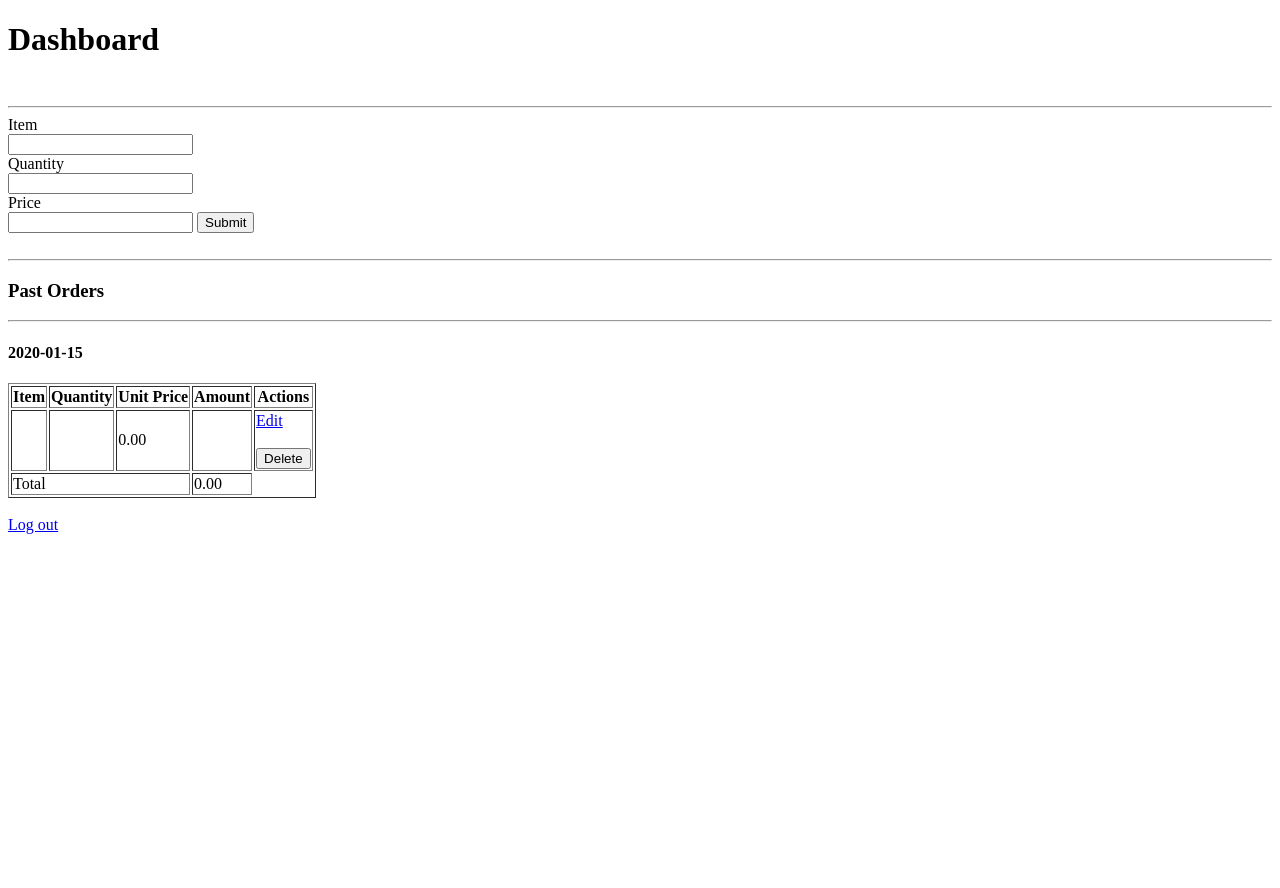
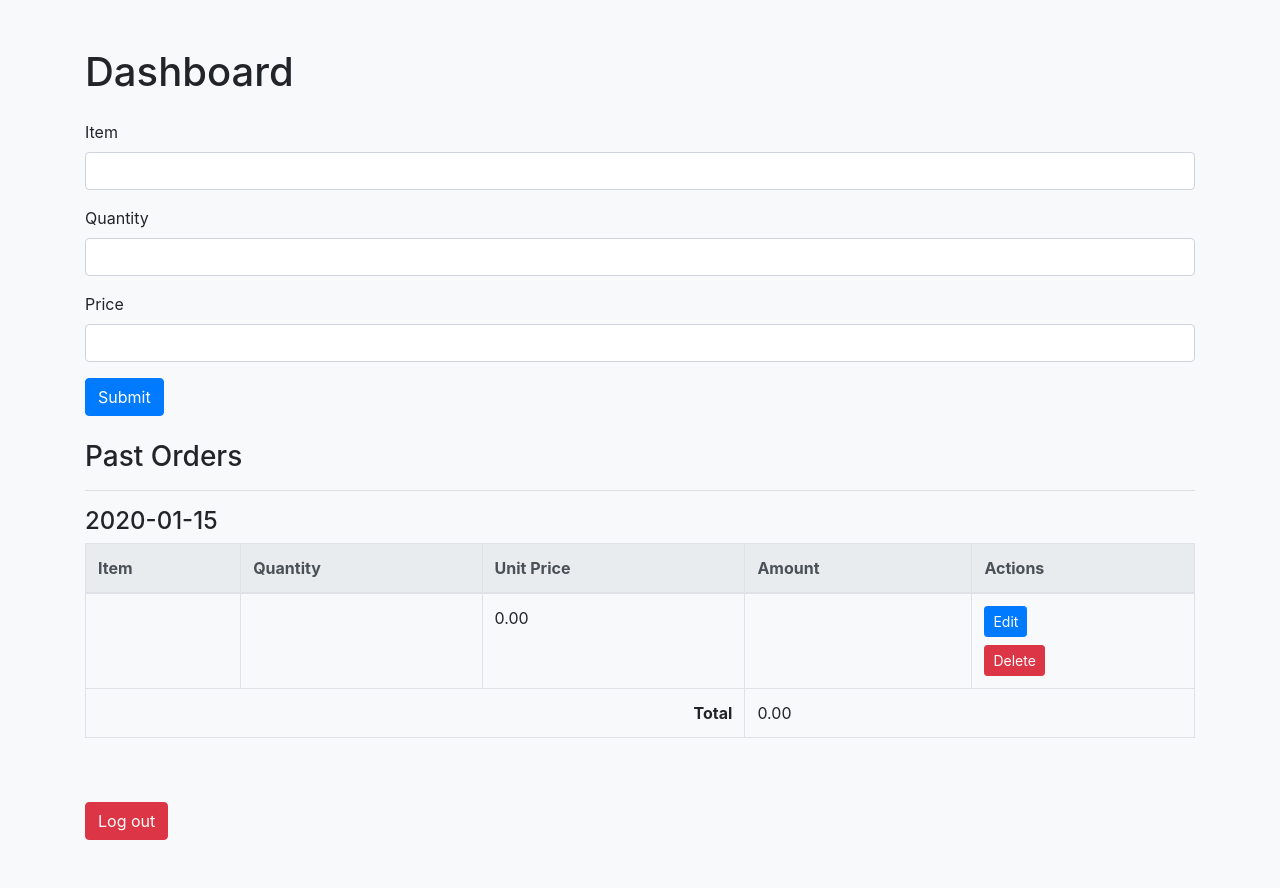
Before and after one commit to ThisisBankole/Grocery-Tracker, a Python web app: template templates/dashboard.html in a window 1280 px wide. Before the commit the page ends 534 px from the top, so only its background shows below. Run offline with Jinja, Linux system fonts and the light colour scheme; the template is opened without the code that fills it: most values are stand-ins (such as "Sample title", 1, 10 or a date in 2020); form fields are guessed from the names that the template uses; some libraries are stand-ins or nearby versions.

Commit message:
updated files

```diff
--- a/read.py
+++ /dev/null
@@ -1,4 +0,0 @@
-import pandas as pd
-
-data = pd.read_csv('filename.csv')
-print(data)
--- a/templates/dashboard.html
+++ b/templates/dashboard.html
@@ -1,28 +1,59 @@
 <!DOCTYPE html>
 <html lang="en">
+
 <head>
     <meta charset="UTF-8">
     <meta name="viewport" content="width=device-width, initial-scale=1.0">
     <title>Dashboard</title>
+    <link href="https://stackpath.bootstrapcdn.com/bootstrap/4.5.2/css/bootstrap.min.css" rel="stylesheet">
+    <style>
+        #search-results {
+            display: none;
+            box-shadow: 0 4px 8px rgba(0, 0, 0, 0.1);
+            border-radius: 5px;
+            transition: box-shadow 0.3s;
+        }
+
+        #search-results:hover {
+            box-shadow: 0 6px 12px rgba(0, 0, 0, 0.15);
+        }
+
+        #search-results ul.list-group li {
+            cursor: pointer; /* Changes cursor to a hand (pointer) */
+        }
+
+        #search-results ul.list-group li:hover {
+            background-color: rgba(0, 123, 255, 0.1); /* A light blue hover effect */
+        }
+    </style>
 </head>
-<body>
-    <h1>Dashboard</h1>
-    <br>
-    <hr>
 
-    <form action="{{ url_for('dashboard') }}" method="post">
+<body class="bg-light p-5">
+
+    <div class="container">
+        <h1 class="mb-4">Dashboard</h1>
+
+        <form action="{{ url_for('dashboard') }}" method="post" class="mb-4">
             {{ form.hidden_tag() }}
-        {{ form.item.label }} <br>
-        {{ form.item }} <br>
-        {{ form.quantity.label }} <br>
-        {{ form.quantity }} <br>
-        {{ form.price.label }} <br>
-        {{ form.price }}
-        {{ form.submit }}
+            <div class="form-group">
+                {{ form.item.label }}
+                {{ form.item(class="form-control") }}
+            </div>
+
+            <div id="search-results" class="border p-2" style="max-height: 150px; overflow-y: auto;"></div>
+
+            <div class="form-group">
+                {{ form.quantity.label }}
+                {{ form.quantity(class="form-control") }}
+            </div>
+
+            <div class="form-group">
+                {{ form.price.label }}
+                {{ form.price(class="form-control") }}
+            </div>
+
+            {{ form.submit(class="btn btn-primary") }}
         </form>
-
-    <br>
-    <hr>
 
         <h3>Past Orders</h3>
         <hr>
@@ -32,20 +63,67 @@
         <h4>
             {% if date == now %}
             Today
-            <br>
             {% elif date == yesterday %}
             Yesterday
-            <br>
             {% else %}
             {{ date }}
             {% endif %}
         </h4>
 
         {% include 'table_rendering.html' %}
-
         {% endif %}
         {% endfor %}
 
-    <a href="{{url_for('logout')}}">Log out</a>
+        <a href="{{url_for('logout')}}" class="btn btn-danger mt-4">Log out</a>
+    </div>
+
+<script>
+        let debounceTimeout;
+        const searchResultsBox = document.getElementById('search-results');
+        const itemInput = document.getElementById('item');
+
+        itemInput.addEventListener('keyup', function() {
+            clearTimeout(debounceTimeout); // Clear any previously set timeouts
+            const query = this.value;
+
+            debounceTimeout = setTimeout(() => {
+                if (query.length > 2) {
+                    fetch(`/search?query=${query}`)
+                        .then(response => response.json())
+                        .then(data => {
+                            if (data.groceries && data.groceries.length > 0) {
+                                let resultsHTML = '<ul class="list-group">';
+                                data.groceries.forEach(grocery => {
+                                    resultsHTML += `<li class="list-group-item">${grocery}</li>`;
+                                });
+                                resultsHTML += '</ul>';
+                                searchResultsBox.innerHTML = resultsHTML;
+                                searchResultsBox.style.display = 'block'; // Show the search results box
+                            } else {
+                                searchResultsBox.style.display = 'none'; // Hide the box if no results
+                            }
+                        });
+                } else {
+                    searchResultsBox.style.display = 'none'; // Hide the box if query length is 2 or less
+                }
+            }, 10); // Wait for 300ms after user stops typing to make the API call
+        });
+
+        // This listens for clicks on any list item and populates the input field
+        searchResultsBox.addEventListener('click', function(event) {
+            if (event.target.tagName.toLowerCase() === 'li') {
+                itemInput.value = event.target.textContent;
+                this.innerHTML = ''; // clear the search results
+                this.style.display = 'none'; // Hide the box after selecting an item
+            }
+        });
+
+</script>
+
+    <!-- Bootstrap JS (optional but required for some Bootstrap components) -->
+    <script src="https://code.jquery.com/jquery-3.5.1.slim.min.js"></script>
+    <script src="https://cdn.jsdelivr.net/npm/@popperjs/core@2.9.3/dist/umd/popper.min.js"></script>
+    <script src="https://stackpath.bootstrapcdn.com/bootstrap/4.5.2/js/bootstrap.min.js"></script>
 </body>
+
 </html>
--- a/templates/table_rendering.html
+++ b/templates/table_rendering.html
@@ -1,16 +1,16 @@
-{% set ns = namespace(total_amount=0) %}
-<table border="1">
-    <thead>
+<div class="table-responsive">
+    <table class="table table-bordered table-hover">
+        <thead class="thead-light">
             <tr>
                 <th>Item</th>
                 <th>Quantity</th>
                 <th>Unit Price</th>
                 <th>Amount</th>
                 <th>Actions</th>
-
             </tr>
         </thead>
         <tbody>
+            {% set ns = namespace(total_amount=0) %}
             {% for item in items %}
                 <tr>
                     <td>{{ item.item }}</td>
@@ -24,19 +24,19 @@
                     </td>
                     <td>{{ item.price if item.price is not none else 0 }}</td>
                     <td>
-                    <a href="{{ url_for('edit_grocery', grocery_id=item.id) }}">Edit</a>  <br> <br>
-                    <form action="{{ url_for('delete_grocery', grocery_id=item.id) }}" method="post" onsubmit="return confirm('Are you sure you want to delete this item?');">
-                        <input type="submit" value="Delete">
+                        <a href="{{ url_for('edit_grocery', grocery_id=item.id) }}" class="btn btn-sm btn-primary">Edit</a>
+                        <form action="{{ url_for('delete_grocery', grocery_id=item.id) }}" method="post" onsubmit="return confirm('Are you sure you want to delete this item?');" class="mt-2">
+                            <input type="submit" value="Delete" class="btn btn-sm btn-danger">
                         </form>
-
                     </td>
                 </tr>
                 {% set ns.total_amount = ns.total_amount + (item.price or 0) %}
             {% endfor %}
             <tr>
-            <td colspan="3">Total</td>
-            <td>{{ "{:.2f}".format(ns.total_amount) }}</td>
+                <td colspan="3" class="text-right font-weight-bold">Total</td>
+                <td colspan="2">{{ "{:.2f}".format(ns.total_amount) }}</td>
             </tr>
         </tbody>
     </table>
+</div>
 <br>
```
Also changed, not shown: app.py (+10 -0 lines), edamam_api.py (added, +34 -0 lines), templates/edit.html (+42 -17 lines), shopa.db, 1 other file. Lines whose indentation alone changed are shown as unchanged.
